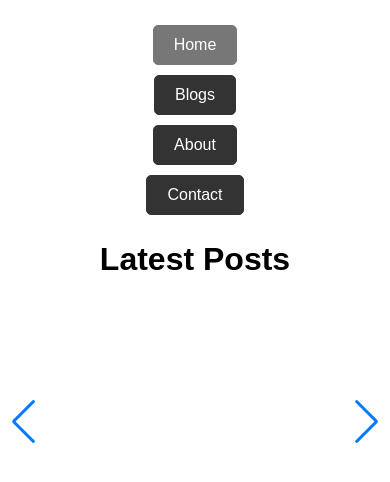
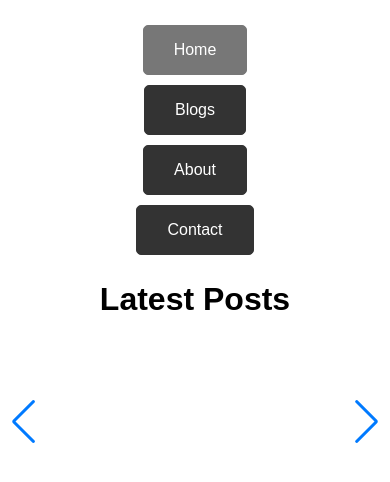
Before and after one commit to Noroff-FEU-Assignments/project-exam-1-OH2021, a plain HTML site: page index.html in a window 390 px wide. Drawn offline with nearby package versions, Linux system fonts and the light colour scheme; no server answers.

Commit message:
Add files via upload

```diff
--- a/css/style.css
+++ b/css/style.css
@@ -235,4 +235,12 @@ body {
     .swiper-container {
         overflow-x: hidden;
     }
+
+    .website-buttons {
+        padding: 15px 30px;
+    }
+
+    .active-button {
+        padding: 15px 30px;
+    }
 }
```
